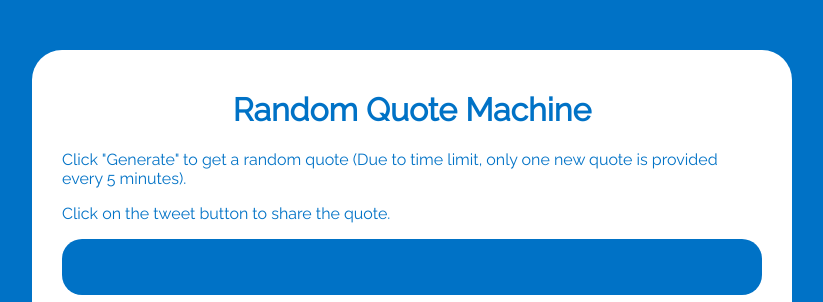
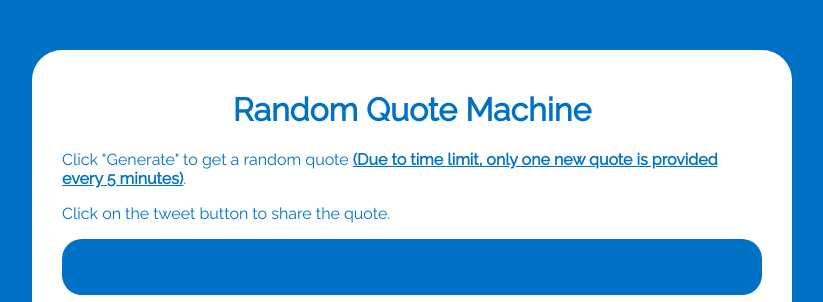
Before and after one commit to amashamdan/quote-machine, a plain HTML site: page index.html in a window 1280 px wide. Shown: the top 302 px of the page, without its empty margins (228-1051 px from the left). Drawn offline with Linux system fonts and the light colour scheme.

Commit message:
Style: Underlined the time limit warning.
The warning about the time limit from quotesondesign.com is underlined and bolded.

```diff
--- a/index.html
+++ b/index.html
@@ -15,7 +15,7 @@
 		<!-- Header div, it shows the page title and instrucions on how to use the page. -->
 		<div class="header">
 			<h1 class="title">Random Quote Machine</h1>
-			<p class="guide">Click "Generate" to get a random quote (Due to time limit, only one new quote is provided every 5 minutes).</p>
+			<p class="guide">Click "Generate" to get a random quote <strong><u>(Due to time limit, only one new quote is provided every 5 minutes)</u></strong>.</p>
 			<p class="guide">Click on the tweet button to share the quote.</p>
 		</div>
 		<!-- The quote div, it contains the quote, the author and two buttons, one to generate a random quote and another to tweet a quote. -->
```
